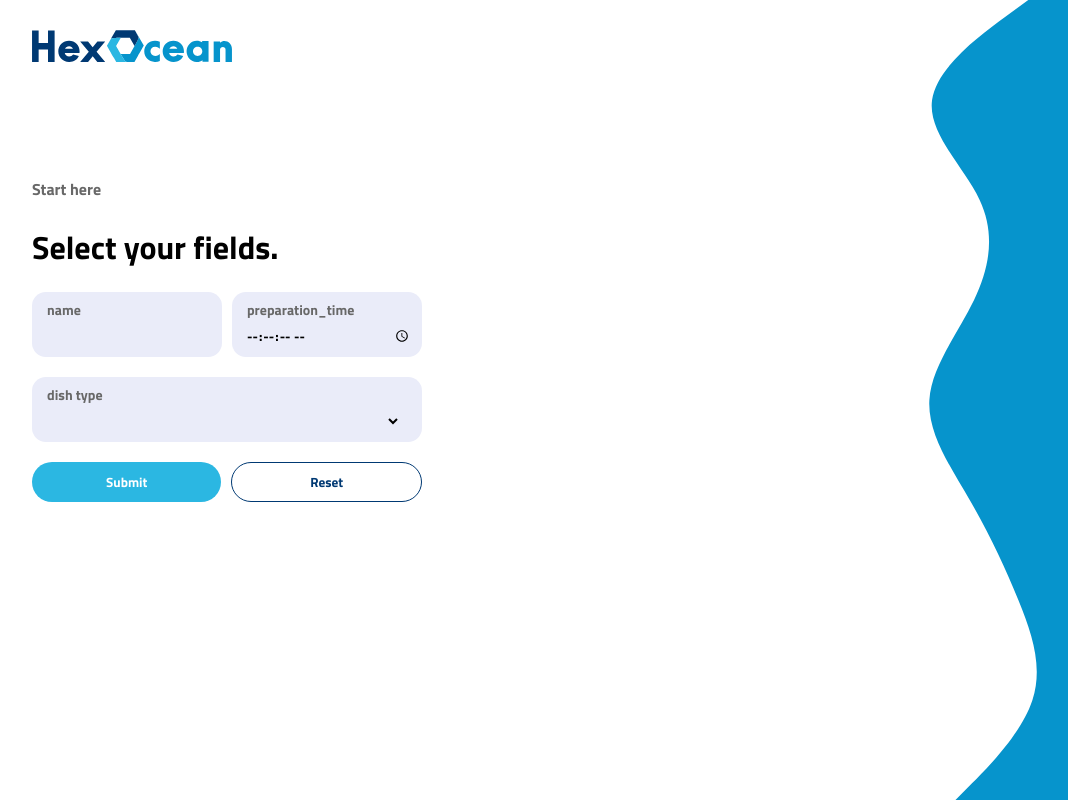
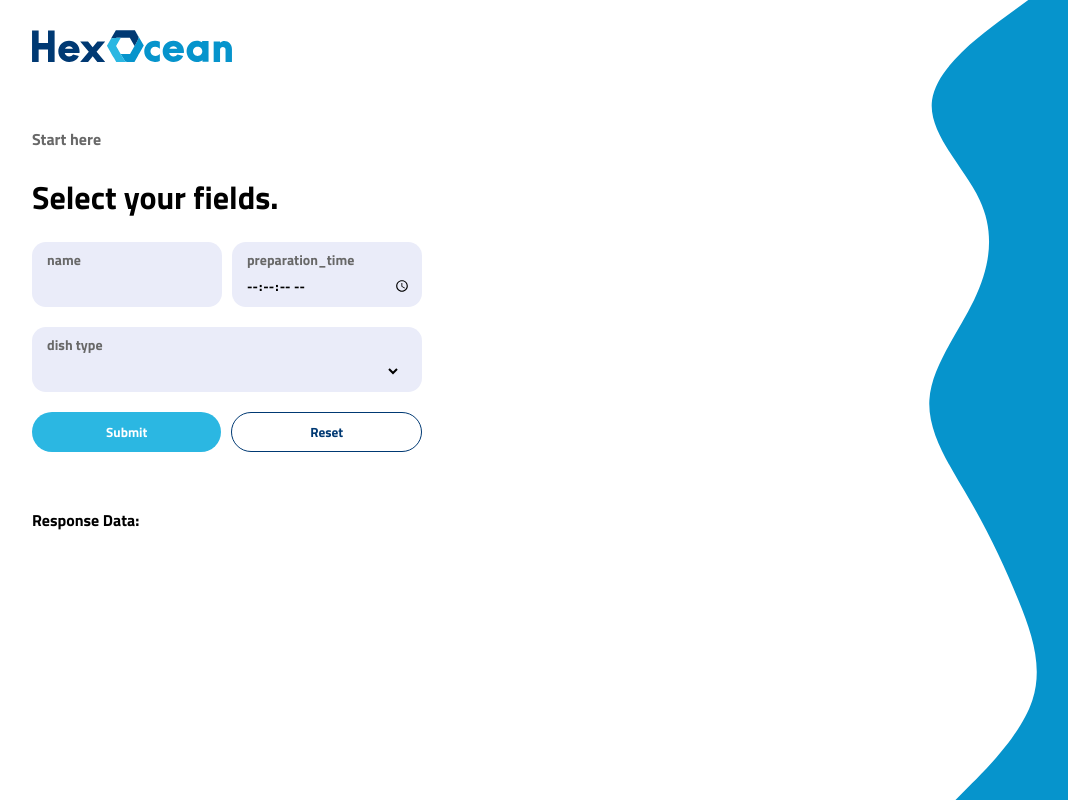
Before and after one commit to dedmarks/HexOcean-Form, a React (Create React App) app: page / in a window 1280 px wide. Shown: the whole page, without its empty margins (68-1136 px from the left). Built offline with nearby package versions, Linux system fonts and the light colour scheme.

Commit message:
first commit

```diff
--- a/src/components/DishForm.tsx
+++ b/src/components/DishForm.tsx
@@ -26,10 +26,12 @@ const sleep = (ms: number): Promise<void> =>
 const DishForm = () => {
   const [err, setErr] = useState<MyExpectedResponseType>({});
   const [msg, setMsg] = useState("");
+  const [resData, setResData] = useState<FormValues>();
 
   const handleReset = () => {
     setMsg("");
     setErr({});
+    setResData(undefined);
   };
 
   const onSubmit = async (values: FormValues): Promise<void> => {
@@ -40,6 +42,7 @@ const DishForm = () => {
         values
       );
       console.log(response.data);
+      setResData(response.data);
       setMsg("Data submitted successfully!");
       setErr({});
     } catch (error) {
@@ -176,7 +179,8 @@ const DishForm = () => {
             <div className="response_msg">
               <span>{msg}</span>
             </div>
-            {/* <pre>{JSON.stringify(values, null, 2)}</pre> */}
+            <p>Response Data:</p>
+            <pre>{JSON.stringify(resData, null, 2)}</pre>
             {/* display data (values) object  */}
           </form>
         )}
--- a/src/styles/Form.scss
+++ b/src/styles/Form.scss
@@ -2,7 +2,7 @@
 
 .form_container {
   font-family: "Titillium Web", sans-serif;
-  padding: 100px;
+  padding: 50px 100px;
   height: 1px;
   margin-top: -40px;
   margin-bottom: auto;
```
